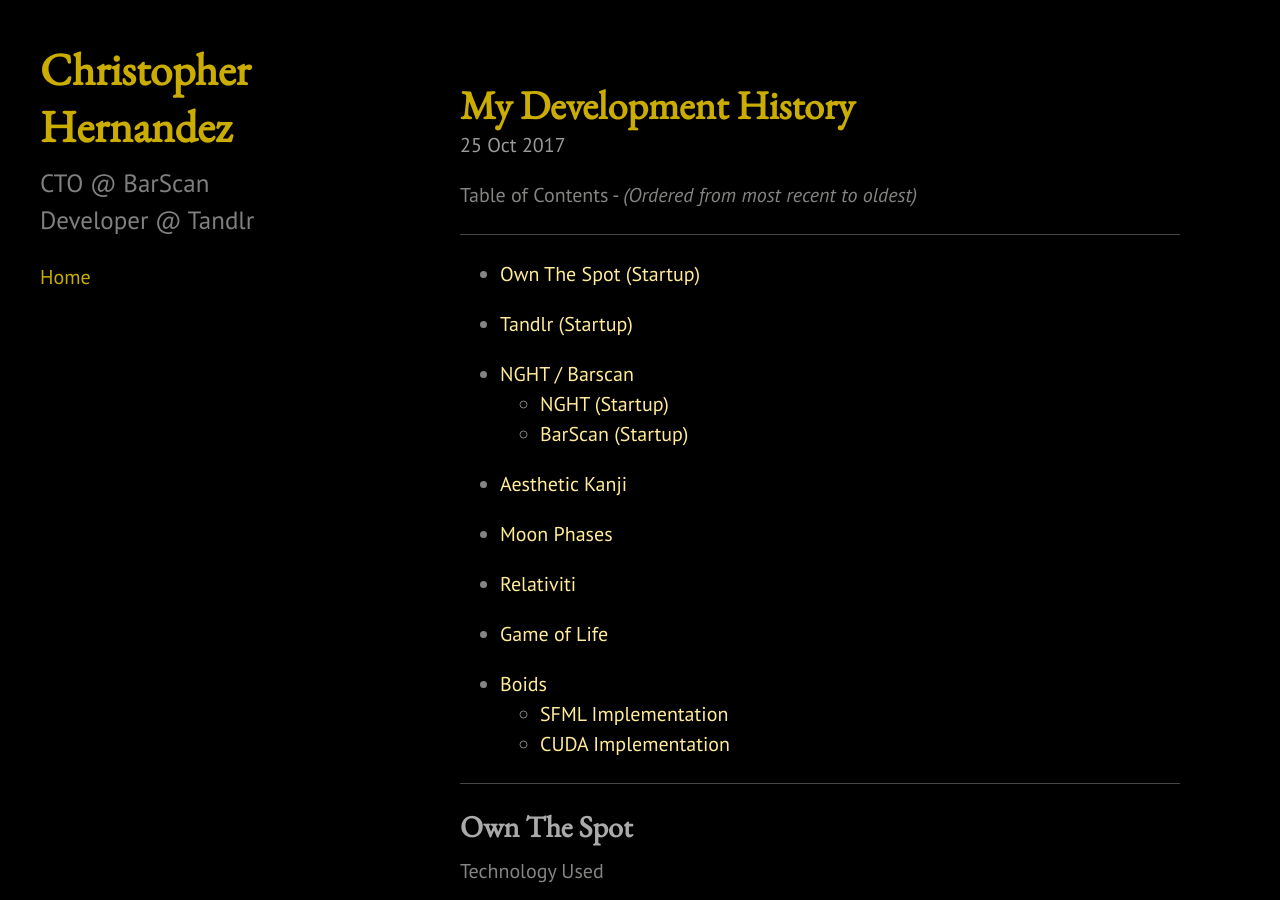
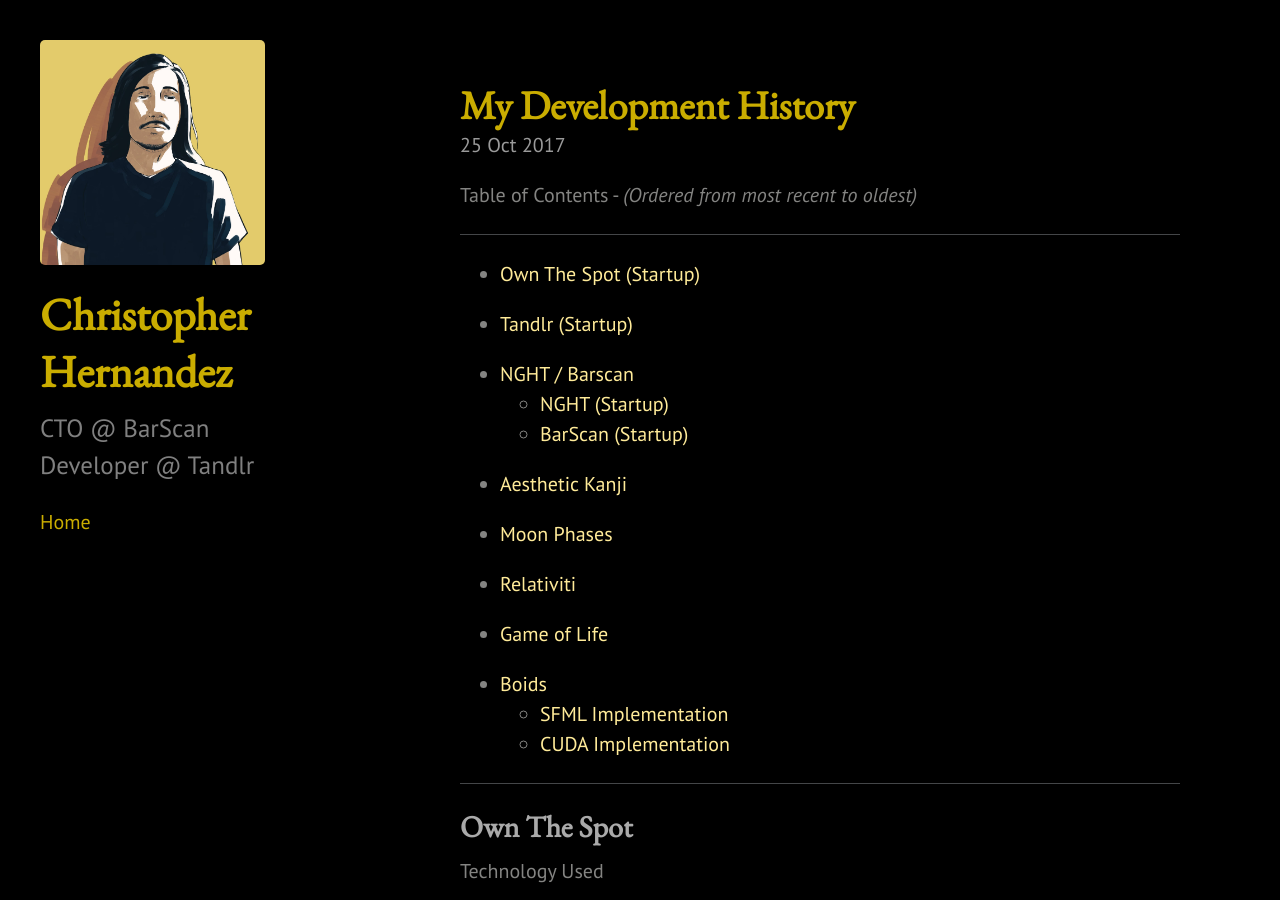
Before and after one commit to chernandez7/chrishernandez.io, a Jekyll site: the page built from index.html, in a window 1280 px wide and 900 px high. Built offline with Jekyll 4.4.1, drawn with Linux system fonts in a browser that asks for light colours; the list of posts is cut into pages by our own code.

Commit message:
image formatting

```diff
--- a/_config.yml
+++ b/_config.yml
@@ -10,6 +10,7 @@
 # Setup
 title:            Christopher Hernandez
 tagline:          Software Engineer
+image:            ../../public/images/me2.jpg
 description:      "CTO @ BarScan Developer @ Tandlr"
 url:              https://chrishernandez.io
 baseurl:          /
--- a/_includes/sidebar.html
+++ b/_includes/sidebar.html
@@ -1,6 +1,7 @@
 <div class="sidebar">
   <div class="container sidebar-sticky">
     <div class="sidebar-about">
+      <img src="{{site.image}}" style="width: 225px;"/>
       <h1>
         <a href="{{ site.baseurl }}">
           {{ site.title }}
```
Also changed, not shown: public/images/me.png (added), public/images/me2.jpg (added).
